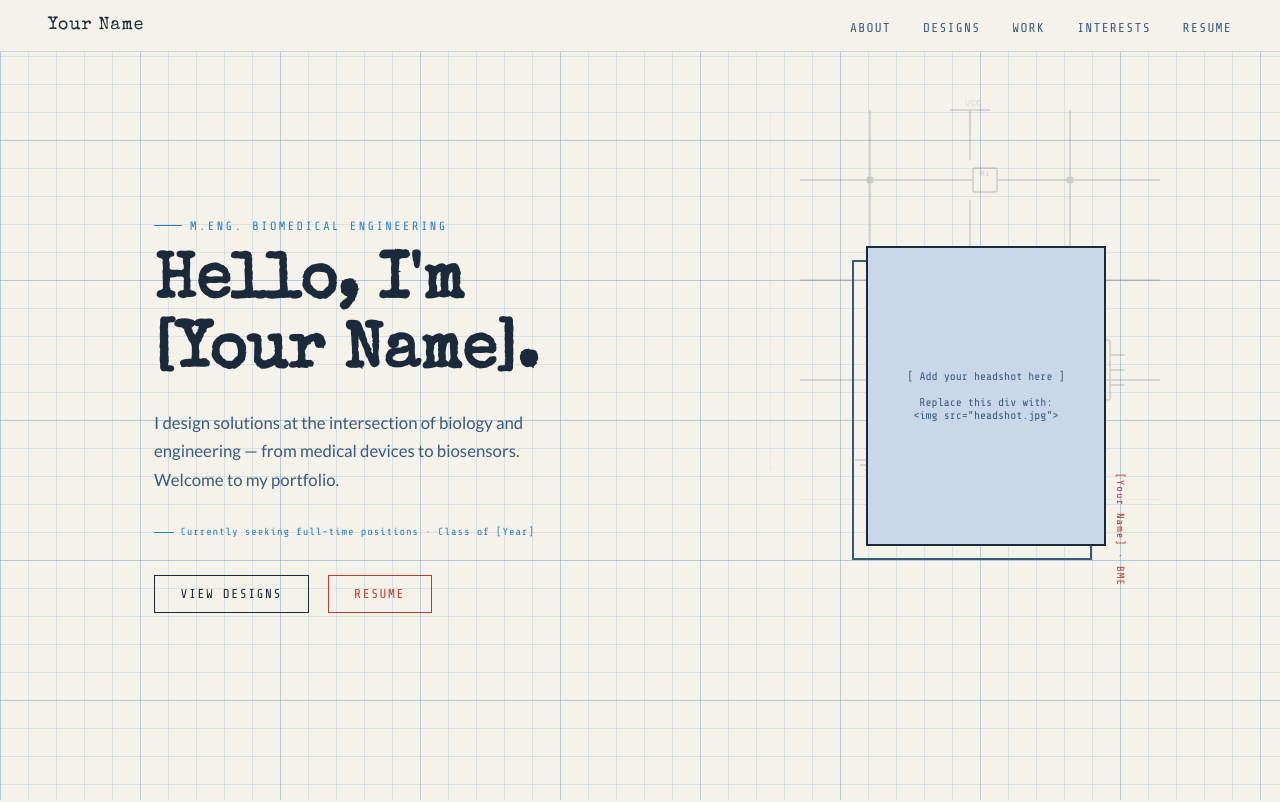
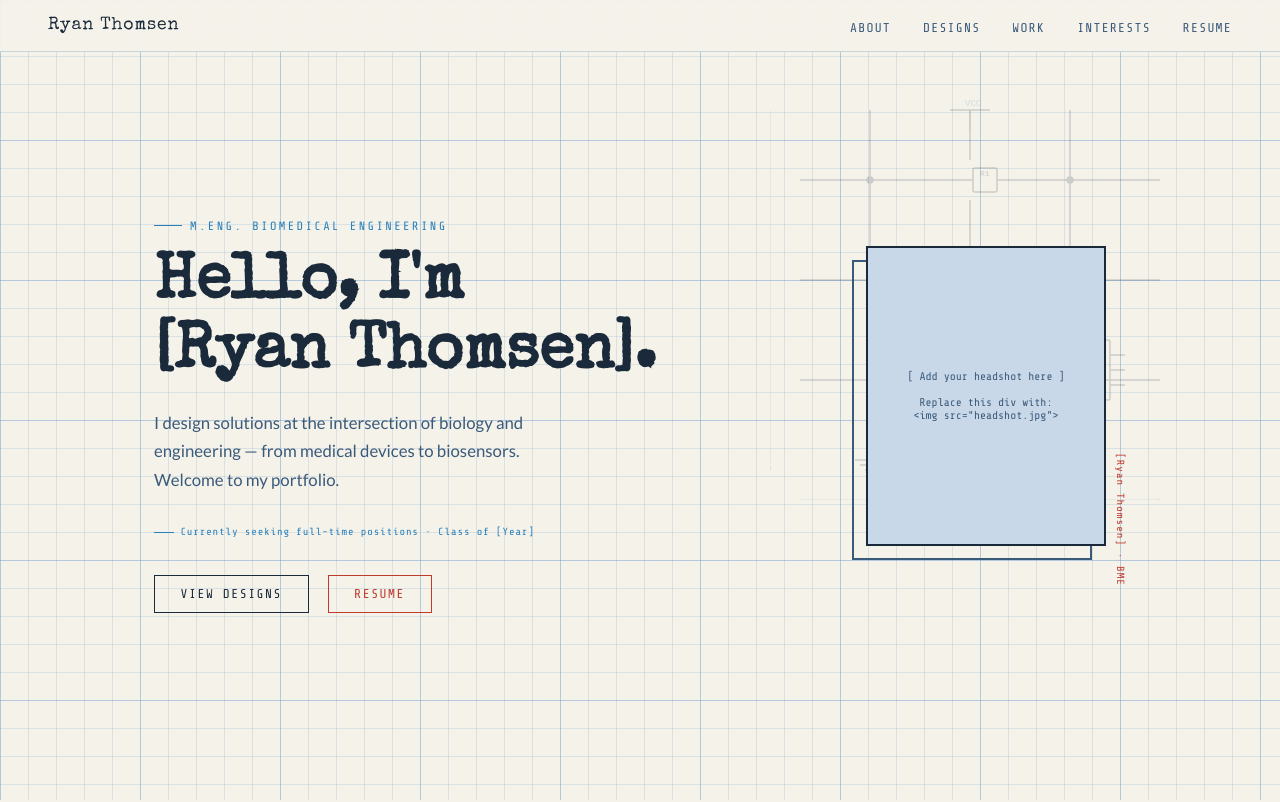
Before and after one commit to MastersRyan/MastersRyan.github.io, a plain HTML site: page index.html in a window 1280 px wide. Shown: the top 802 px of the page. Drawn offline with nearby package versions, Linux system fonts and the light colour scheme.

Commit message:
update name

```diff
--- a/index.html
+++ b/index.html
@@ -3,7 +3,7 @@
 <head>
 <meta charset="UTF-8">
 <meta name="viewport" content="width=device-width, initial-scale=1.0">
-<title>Your Name — Biomedical Engineer</title>
+<title>Ryan Thomsen — Biomedical Engineer</title>
 <link href="https://fonts.googleapis.com/css2?family=Special+Elite&family=Share+Tech+Mono&family=Lato:wght@300;400;700&display=swap" rel="stylesheet">
 <style>
   :root {
@@ -625,7 +625,7 @@
 
 <!-- NAV -->
 <nav>
-  <div class="nav-logo">Your Name</div>
+  <div class="nav-logo">Ryan Thomsen</div>
   <ul class="nav-links">
     <li><a href="#about">About</a></li>
     <li><a href="#portfolio">Designs</a></li>
@@ -705,7 +705,7 @@
 
   <div class="hero-text">
     <div class="hero-tag">M.Eng. Biomedical Engineering</div>
-    <h1>Hello, I'm<br>[Your Name].</h1>
+    <h1>Hello, I'm<br>[Ryan Thomsen].</h1>
     <p class="hero-sub">
       I design solutions at the intersection of biology and engineering — from medical devices to biosensors. Welcome to my portfolio.
     </p>
@@ -720,7 +720,7 @@
     <div class="headshot-shadow"></div>
     <div class="headshot-frame">
       <!-- TO ADD YOUR PHOTO: replace the div below with:
-           <img src="headshot.jpg" alt="Your Name">
+           <img src="headshot.jpg" alt="Ryan Thomsen">
            and place headshot.jpg in the same folder as this file. -->
       <div class="headshot-placeholder">
         [ Add your headshot here ]<br><br>
@@ -728,7 +728,7 @@
         &lt;img src="headshot.jpg"&gt;
       </div>
     </div>
-    <div class="headshot-label">[Your Name] · BME</div>
+    <div class="headshot-label">[Ryan Thomsen] · BME</div>
   </div>
 </section>
 
@@ -1132,7 +1132,7 @@
 
 <!-- FOOTER -->
 <footer>
-  <p>© 2025 [Your Name] · Built with HTML/CSS</p>
+  <p>© 2026 [Ryan Thomsen] · Built with HTML/CSS</p>
   <div class="footer-links">
     <a href="https://linkedin.com/in/yourprofile" target="_blank">LinkedIn</a>
     <a href="https://github.com/yourusername" target="_blank">GitHub</a>
```
